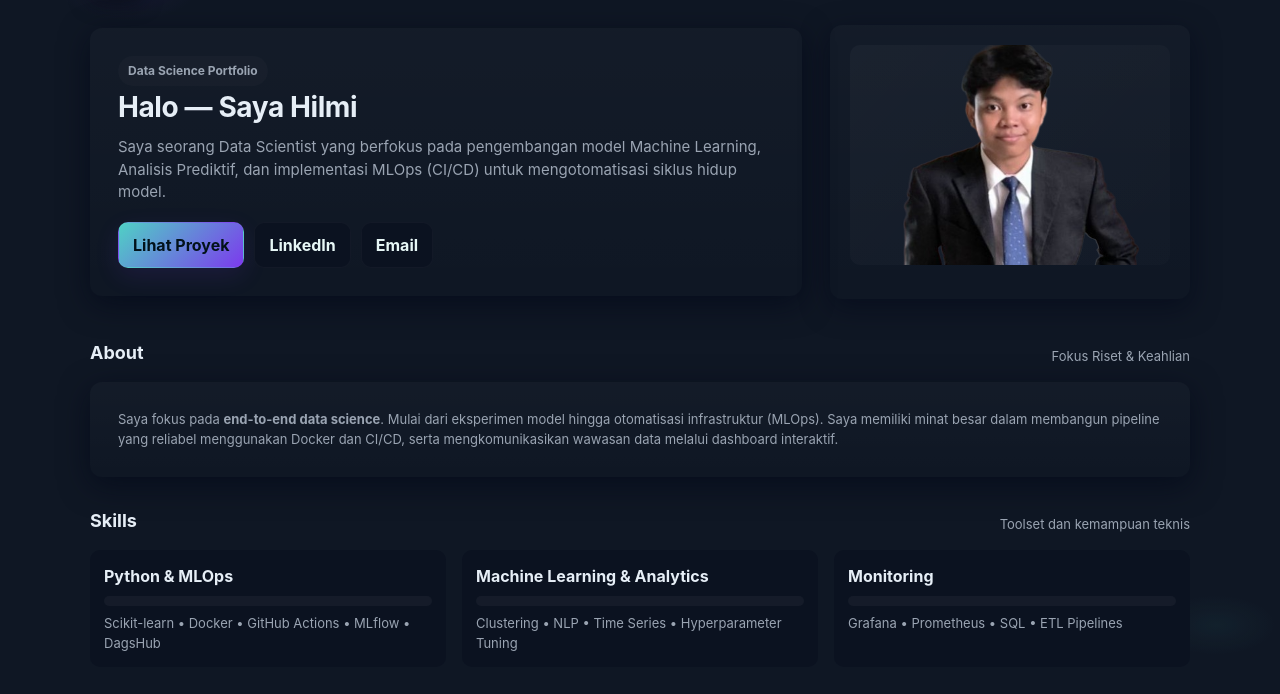
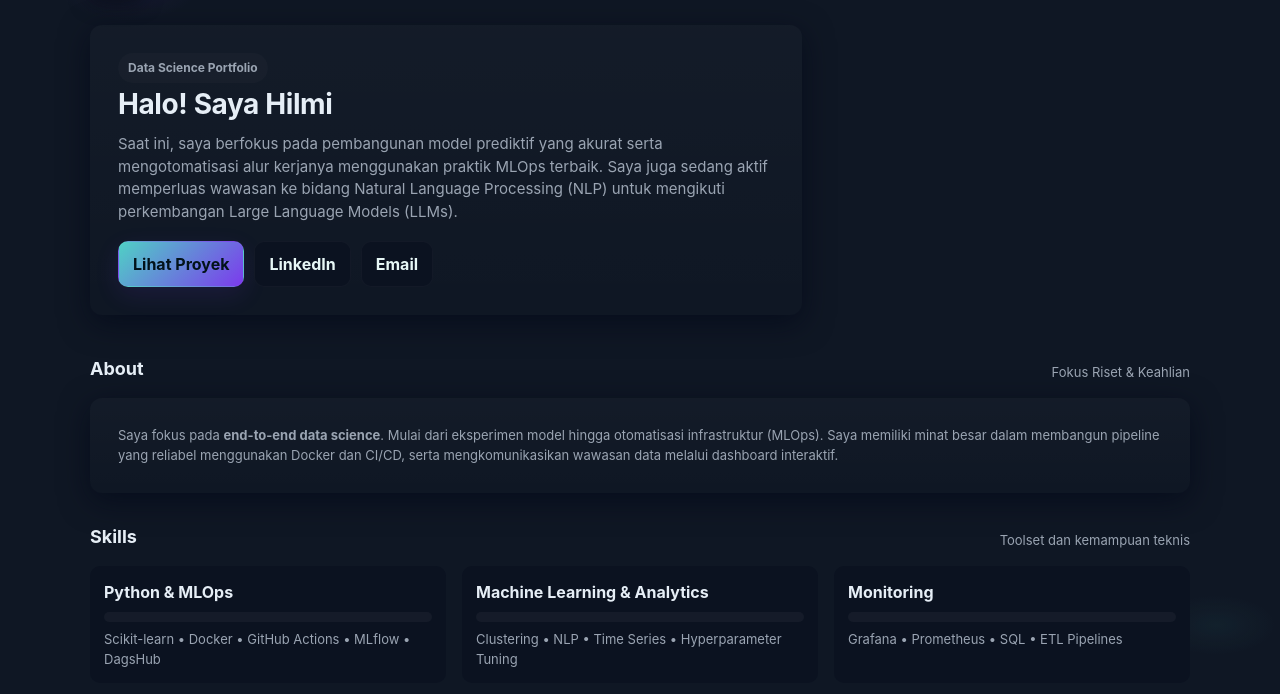
Before and after one commit to d4tu4llam/d4tu4llam.github.io, a plain HTML site: page index.html in a window 1280 px wide. Shown: the part 95-789 px from the top of the page. Drawn offline with Linux system fonts and the light colour scheme.

Commit message:
Update introduction and profile description

```diff
--- a/index.html
+++ b/index.html
@@ -32,19 +32,15 @@
       <section class="hero">
         <div class="hero-card">
           <div class="kicker">Data Science Portfolio</div>
-          <h1>Halo — Saya Hilmi</h1>
-          <p class="lead">Saya seorang Data Scientist yang berfokus pada pengembangan model Machine Learning, Analisis Prediktif, dan implementasi MLOps (CI/CD) untuk mengotomatisasi siklus hidup model.</p>
+          <h1>Halo! Saya Hilmi</h1>
+          <p class="lead">Saat ini, saya berfokus pada pembangunan model prediktif yang akurat serta mengotomatisasi alur kerjanya menggunakan praktik MLOps terbaik. Saya juga sedang aktif memperluas wawasan ke bidang Natural Language Processing (NLP) untuk mengikuti perkembangan Large Language Models (LLMs).</p>
           <div class="cta">
             <a class="btn primary" href="#projects">Lihat Proyek</a>
             <a class="btn" href="https://www.linkedin.com/in/datuallam/" target="_blank">LinkedIn</a>
             <a class="btn" href="mailto:hilmi.allam@gmail.com">Email</a>
           </div>
         </div>
-        <aside class="profile">
-          <div class="avatar">
-            <img src="foto-profil.jpg" alt="Hilmi Datu Allam" style="width:100%;height:100%;object-fit:cover;border-radius:10px;">
 
-        </aside>
       </section>
 
       <section id="about" class="section">
```
